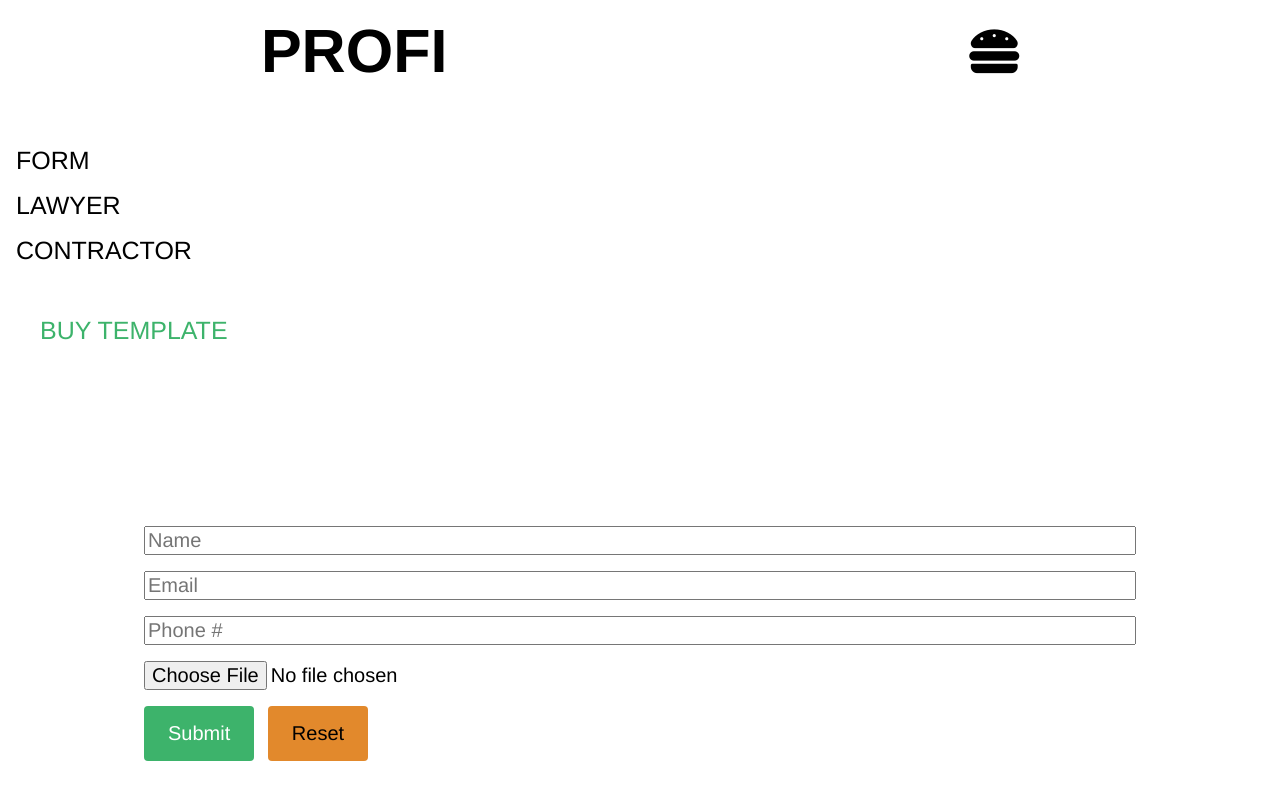
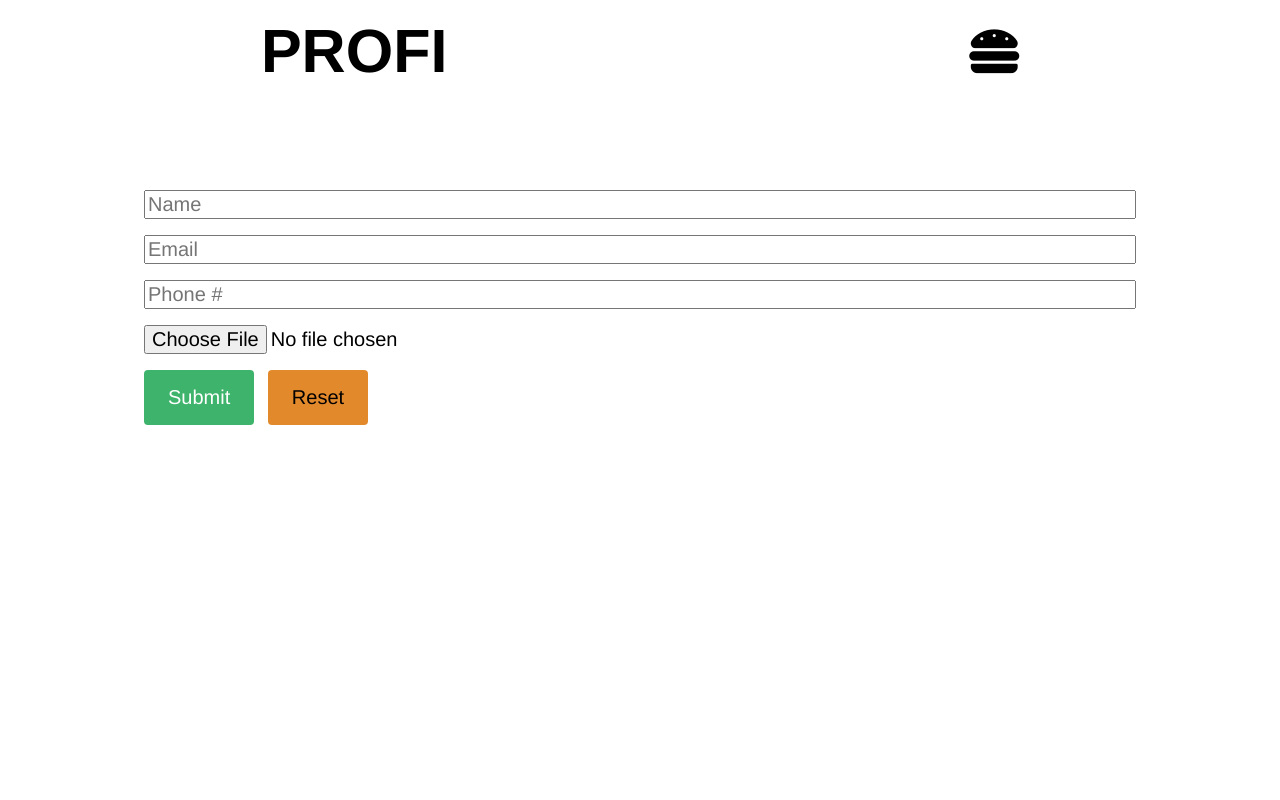
Before and after one commit to Serenarh/in-class-rwd, a website: page client/form.html in a window 1280 px wide. Drawn offline with nearby package versions, Linux system fonts and the light colour scheme.

Commit message:
Close menu to start

```diff
--- a/client/form.html
+++ b/client/form.html
@@ -30,7 +30,7 @@
       <span class="fas fa-hamburger"></span>
     </header>
 
-    <nav class="is-expanded">
+    <nav class="is-collapsed">
       <ul>
         <li><a href="./form.html">Form</a></li>
         <li><a href="#">Lawyer</a></li>
--- a/client/package.json
+++ b/client/package.json
@@ -15,6 +15,7 @@
   "author": "",
   "license": "ISC",
   "devDependencies": {
+    "browser-sync": "^2.26.12",
     "eslint": "^7.9.0",
     "eslint-plugin-jest": "^24.0.1",
     "husky": "^4.3.0",
```
Also changed, not shown: client/index.html (+1 -1 lines), 2 other files.
